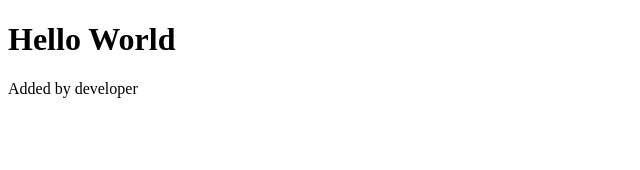
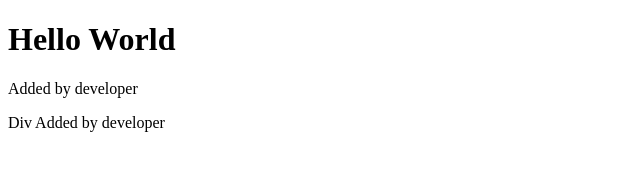
Before and after one commit to nishad-bdg/test-project, a plain HTML site: page index.html in a window 1280 px wide. Shown: the whole page, without its empty margins (0-640 px from the left). Drawn offline with Linux system fonts and the light colour scheme.

Commit message:
div added

```diff
--- a/index.html
+++ b/index.html
@@ -1,10 +1,14 @@
 <!DOCTYPE html>
 <html>
+
 <head>
-	<title>Hello World</title>
+    <title>Hello World</title>
 </head>
+
 <body>
-	<h1>Hello World</h1>
-	<p>Added by developer</p>
+    <h1>Hello World</h1>
+    <p>Added by developer</p>
+    <div>Div Added by developer</div>
 </body>
+
 </html>
```
